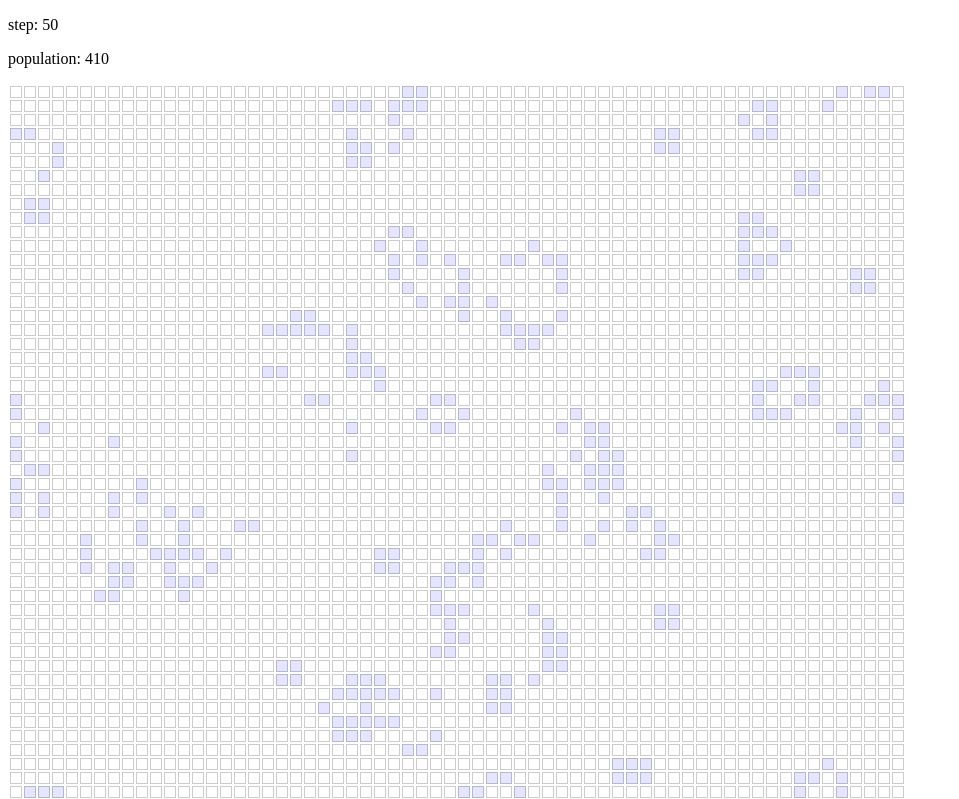
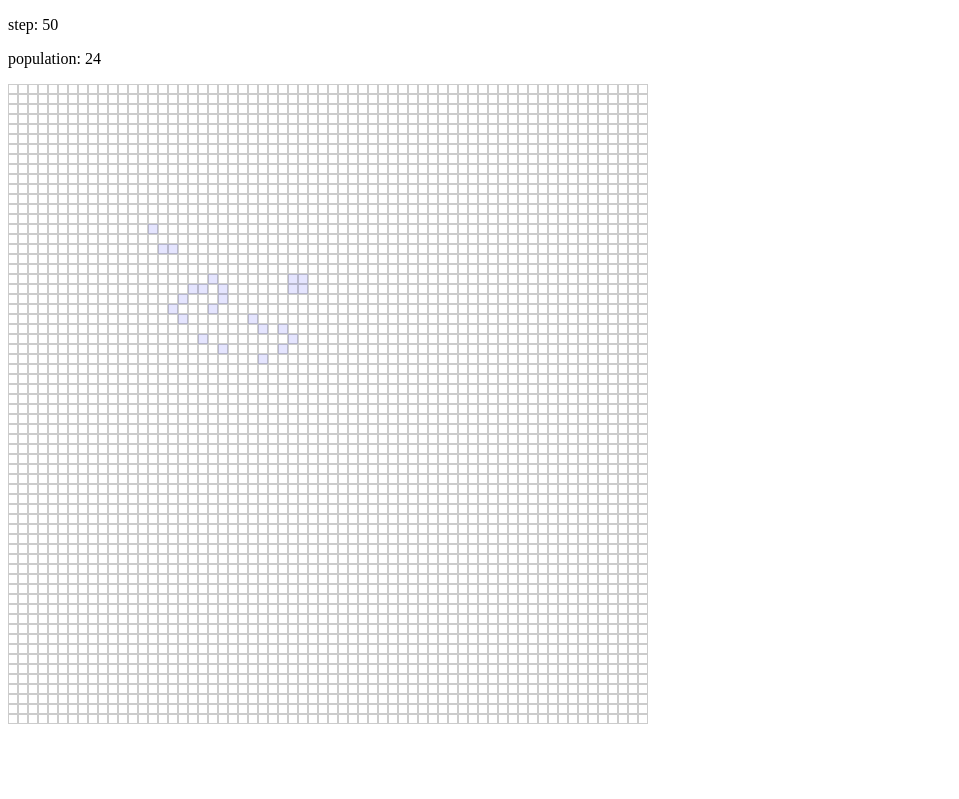
Before and after one commit to hisakaz0/lifegame, a website: page index.html in a window 1280 px wide. Shown: the top 799 px of the page, without its empty margins (0-959 px from the left). Drawn offline with Linux system fonts and the light colour scheme.

Commit message:
見た目調整、バグ修正、いらないコード削除

```diff
--- a/index.html
+++ b/index.html
@@ -8,6 +8,6 @@
   <body>
     <p>step: <span id="step">0</span></p>
     <p>population: <span id="population">0</span></p>
-    <table id="board" class="container"></table>
+    <div id="board" class="container"></table>
   </body>
 </html>
--- a/index.js
+++ b/index.js
@@ -8,8 +8,6 @@ const props = {
   interval: 100, // msec
   step: 0,
 };
-
-const patterns = {};
 
 const DEAD = false;
 const ALIVE = true;
@@ -31,9 +29,11 @@ const resumeGame = () => {
 
 const createBoard = () => { // TODO: ボード生成と初期値計算、html反映を別の処理に分ける
   const board = getBoard();
-  rangeFunc(props.row, () => createEle('tr')).map((row, rowIdx) => {
-    rangeFunc(props.col, () => createEle('td')).map((blk, colIdx) => {
-      setDeadOrAlive(blk, randStat() === ALIVE && randStat() == ALIVE ? ALIVE : DEAD);
+  rangeFunc(props.row, () => createEle('div')).map((row, rowIdx) => {
+    row.classList.add('row');
+    rangeFunc(props.col, () => createEle('div')).map((blk, colIdx) => {
+      initializer(blk, colIdx, rowIdx);
+      blk.classList.add('blk');
       return blk;
     })
     .forEach(blk => row.appendChild(blk));
@@ -43,6 +43,14 @@ const createBoard = () => { // TODO: ボード生成と初期値計算、html反
 
   // TODO: populationセット
 };
+
+const initializer = (blk, colIdx, rowIdx) => {
+  if (colIdx > 10 && colIdx < 30 && rowIdx > 10 && rowIdx< 30) {
+    setDeadOrAlive(blk, randStat() === ALIVE && randStat() == ALIVE ? ALIVE : DEAD);
+  } else {
+    setDeadOrAlive(blk, DEAD);
+  }
+}
 
 const nextGeneration = () => { // TODO: next計算とhtml反映を別の処理に分ける
   const board = getBoard();
@@ -61,7 +69,7 @@ const nextGeneration = () => { // TODO: next計算とhtml反映を別の処理
 };
 
 const nextState = (me, around) => {
-  const numAlive = around.filter(c => c == ALIVE).length;
+  const numAlive = around.filter(c => c === ALIVE).length;
   if (me === ALIVE && (numAlive === 2 || numAlive === 3)) {
     return ALIVE; // stay life
   } else if (me === DEAD && numAlive === 3) {
@@ -88,9 +96,9 @@ const getAround = (board, colIdx, rowIdx) => {
     around: []
   };
 
-  colIdxs.forEach((ci, colArrIdx) => {
-    rowIdxs.forEach((ri, rowArrIdx) => {
-      const ele = board.children[ci].children[ri]
+  rowIdxs.forEach((ri, rowArrIdx) => {
+    colIdxs.forEach((ci, colArrIdx) => {
+      const ele = board.children[ri].children[ci]
       if (colArrIdx === 1 && rowArrIdx === 1) {
         ret.me = isDeadEle(ele);
       } else {
--- a/style.css
+++ b/style.css
@@ -1,8 +1,12 @@
 
-.container td {
+.container .row {
+  clear: both;
+}
+.container .blk {
+  float: left;
   width: 8px;
   height: 8px;
-  border: 1px solid rgba(0, 0, 0, .2);
+  border: .5px solid rgba(0, 0, 0, .2);
   background-color: rgba(0, 0, 255, .1); /* live */
 }
 
```
